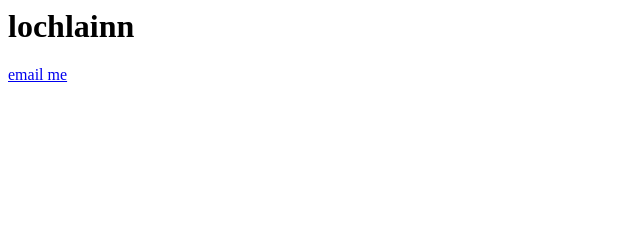
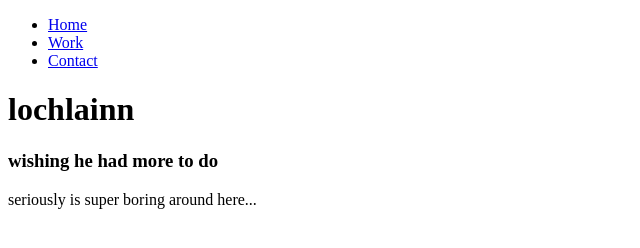
Before and after one commit to lochlainn/lochlainn.github.io, a plain HTML site: page index.html in a window 1280 px wide. Shown: the whole page, without its empty margins (0-640 px from the left). Drawn offline with Linux system fonts and the light colour scheme.

Commit message:
added second page for fun?!?!

```diff
--- a/index.html
+++ b/index.html
@@ -1,11 +1,30 @@
+<!DOCTYPE html>
 <html>
 
 <head></head>
 
 
 <body>
-  <h1>lochlainn</h1>
-  <p><a href="mailto:loch@ccs.neu.edu">email me</a></p>
+
+  <div class="nav">
+  <div class="container">
+    <ul>
+      <li><a href='linktest.html'>Home</a></li>
+      <li><a href='#'>Work</a></li>
+      <li><a href='#'>Contact</a></li>
+    </ul>
+  </div>
+  </div>
+
+
+  <div class="header">
+  <div class="container">
+
+    <h1>lochlainn</h1>
+    <h3>wishing he had more to do</h3>
+
+  <p>seriously is super boring around here...</p>
+
 </body>
 
 
```
Also changed, not shown: linktest.html (added, +6 -0 lines).
